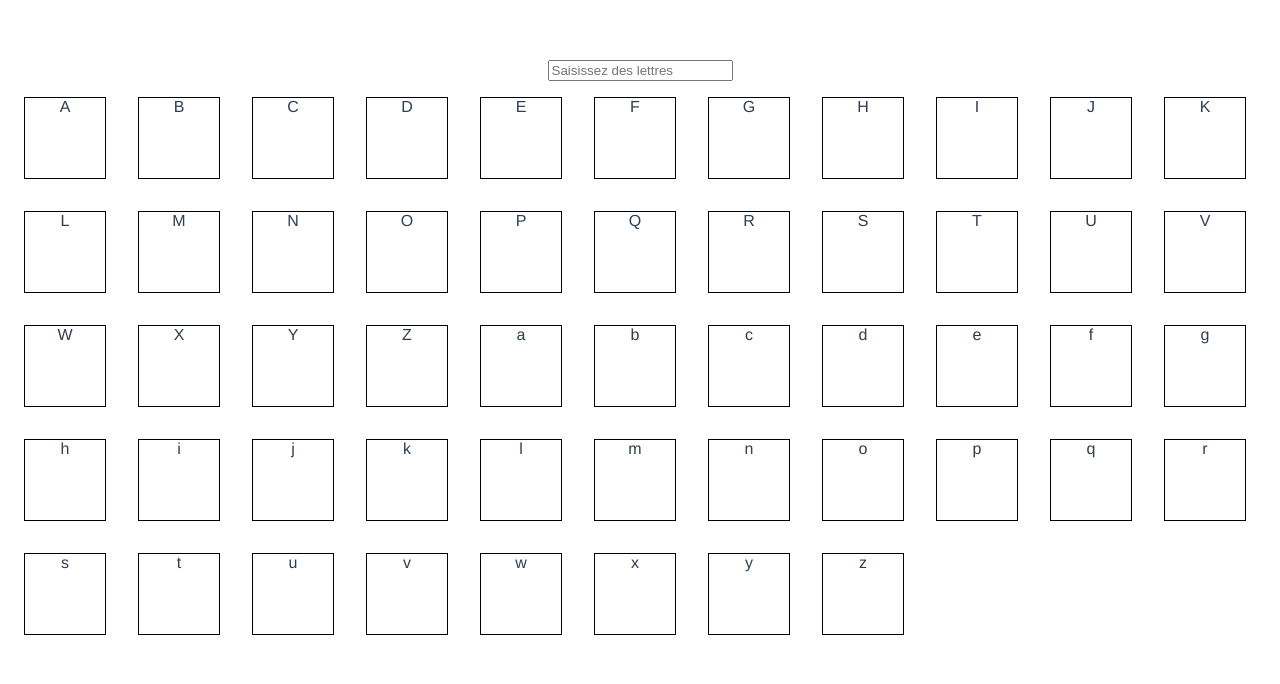
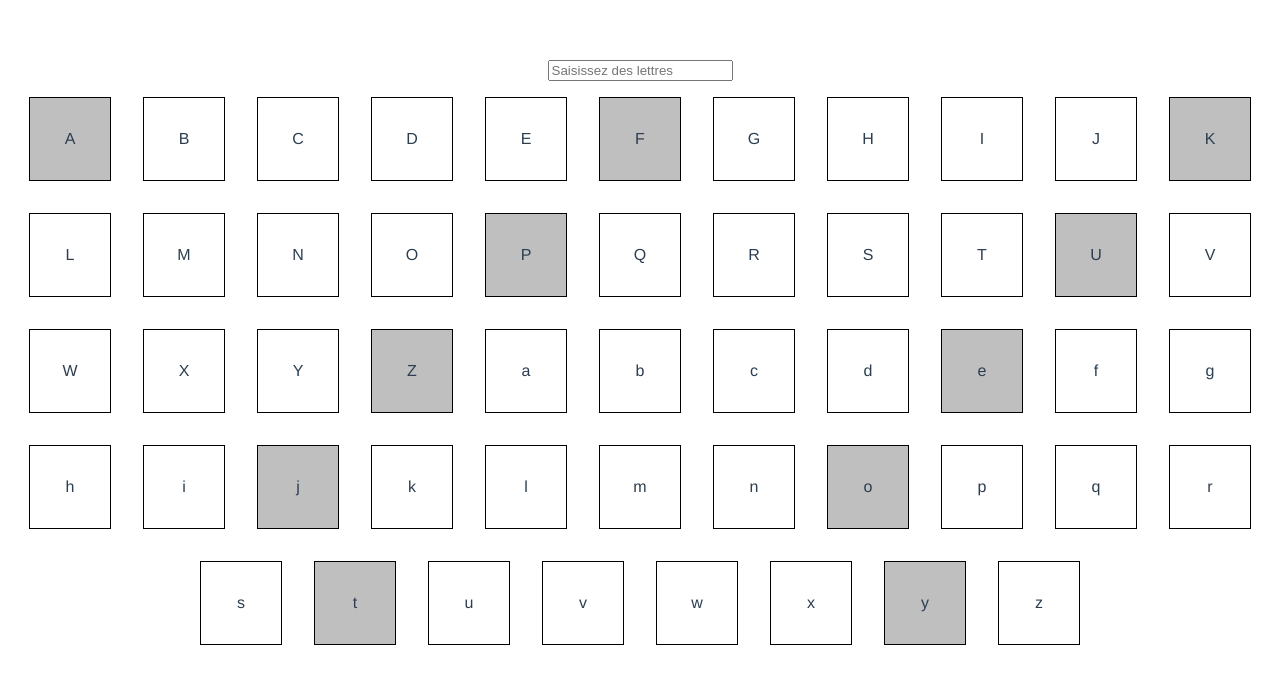
Before and after one commit to EdenSchoolFrance/RevisionsJS, a website built with Vite: page vite-project/index.html in a window 1280 px wide. Built offline with nearby package versions, Linux system fonts and the light colour scheme.

Commit message:
add function

```diff
--- a/vite-project/index.html
+++ b/vite-project/index.html
@@ -5,6 +5,7 @@
     <link rel="icon" type="image/svg+xml" href="favicon.svg" />
     <meta name="viewport" content="width=device-width, initial-scale=1.0" />
     <title>Vite App</title>
+    <link rel="stylesheet" href="style.css">
   </head>
   <body>
     <div id="app" class="container">
--- a/vite-project/main.js
+++ b/vite-project/main.js
@@ -19,7 +19,7 @@ function getAlphabet() {
     }
     tmp.push(String.fromCharCode(i));
   }
-  return tmp.join("");
+  return tmp;
 }
 
 getAlphabet();
@@ -44,6 +44,7 @@ wayThree.appendChild(input);
 const div = document.createElement("div");
 div.style.display = "flex";
 div.style.flexWrap = "wrap";
+div.style.justifyContent = "center"
 
 wayThree.appendChild(div);
 
@@ -57,23 +58,38 @@ input.addEventListener("input", () => {
   lengthOfInput.innerHTML = input.value.split("").length;
 });
 
-for (let getAlphabets of getAlphabet().split("")) {
+for (let getAlphabets of getAlphabet()) {
   const showAlphabet = document.createElement("p");
   showAlphabet.setAttribute("class", "allLetter");
   div.appendChild(showAlphabet);
-  showAlphabet.innerHTML = getAlphabets;
+  if (input.value === "") {
+    showAlphabet.innerHTML = getAlphabets;
+  }
+
+  function getInputValue () {
+    const allLetter = document.querySelectorAll(".allLetter");
+    let tmp = [];
+    tmp.push(getAlphabet())
+    let a = [];
+    a.push(input.value.split(""))
+
+    for (let i = 0; i < allLetter.length; i++) {
+
+    }
+  }
+
+  input.addEventListener("input", getInputValue);
 }
 
 const allLetter = document.querySelectorAll(".allLetter");
 
-allLetter.forEach(e => {
-  e.style.border = "1px solid black";
-  e.style.display = "inline";
-  e.style.margin = "1rem";
-  e.style.width = "5rem";
-  e.style.height = "5rem";
-
-  if (allLetter.length % 2 === 0) {
-    console.log()
+for (let i = 0; i < allLetter.length; i++) {
+  allLetter[i].style.border = "1px solid black";
+  allLetter[i].style.display = "inline";
+  allLetter[i].style.margin = "1rem";
+  allLetter[i].style.width = "5rem";
+  allLetter[i].style.padding = "2rem 0";
+  if (i % 5 === 0) {
+    allLetter[i].style.backgroundColor = "rgba(128, 128, 128, .5)";
   }
-})
+}
--- a/vite-project/style.css
+++ b/vite-project/style.css
@@ -6,3 +6,19 @@
   color: #2c3e50;
   margin-top: 60px;
 }
+
+#app div p:not(#app div p:first-of-type) {
+  border: 1px solid black;
+}
+
+@media screen and (min-width: 768px) {
+  #app div p:not(#app div p:first-of-type) {
+    border: 1px solid red;
+  }
+}
+
+@media only screen and (min-width: 1200px) {
+  #app div p:not(#app div p:first-of-type) {
+    border: 1px solid green;
+  }
+}
```
